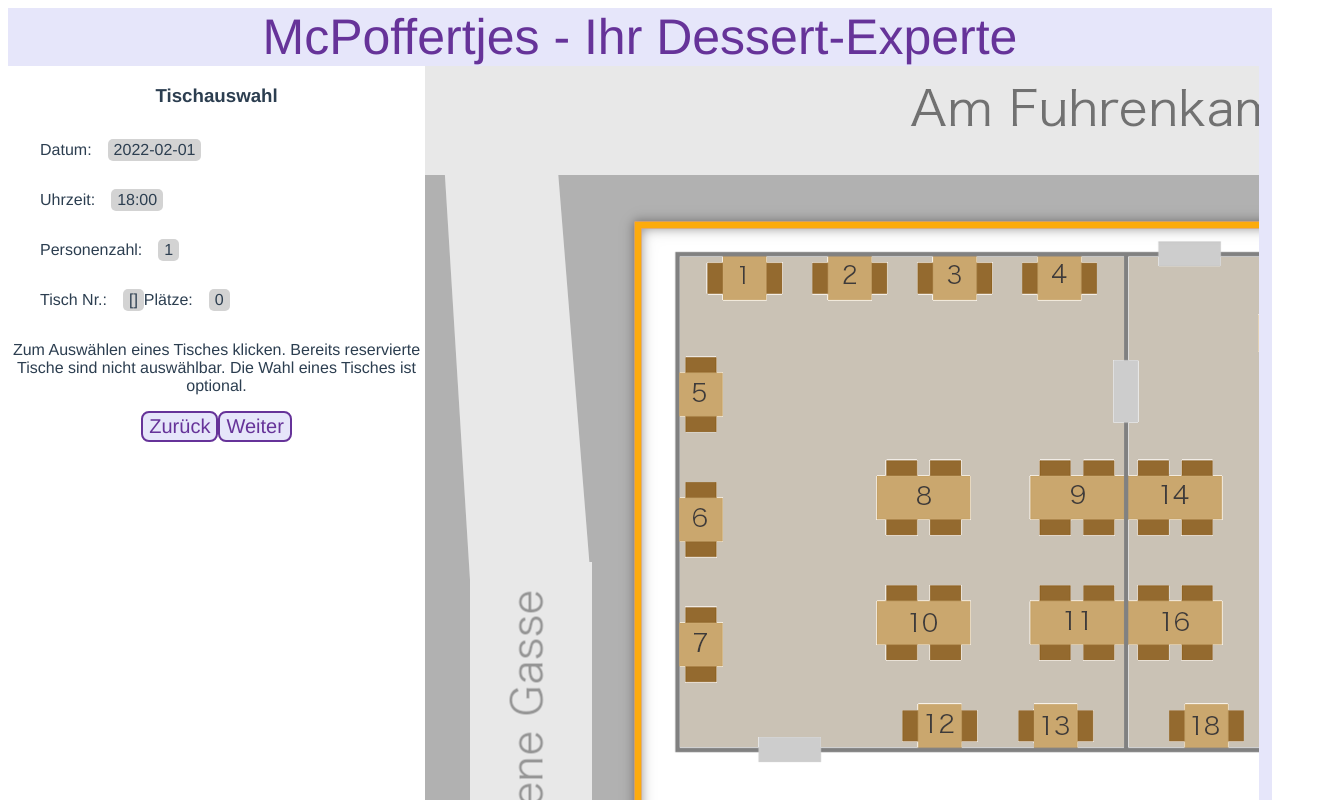
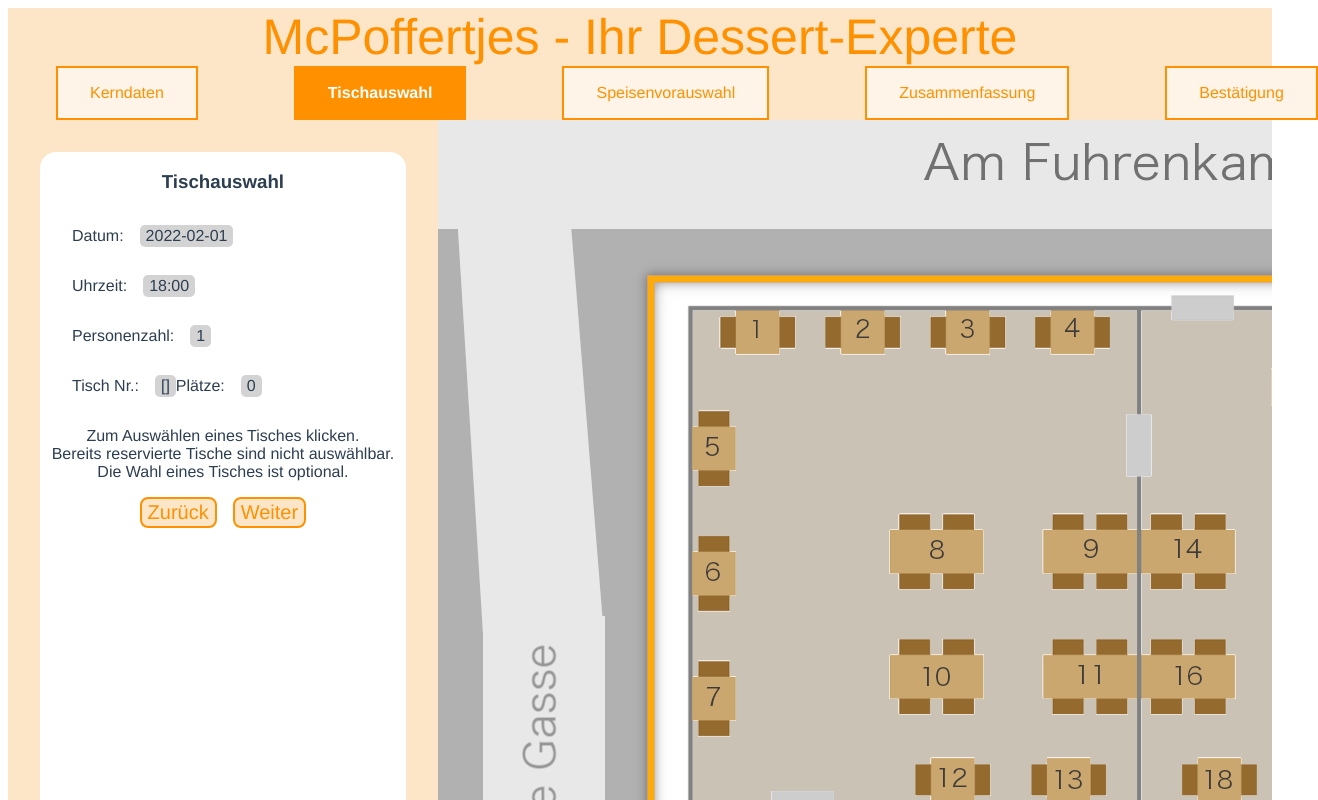
Before and after one commit to csspawn246/McPoffertjes, a Vue app: page /table-select in a window 1280 px wide. Shown: the top 800 px of the page, 1318 px wide, since content can reach past the window. Built offline with nearby package versions, Linux system fonts and the light colour scheme.

Commit message:
some global restyling, progress bar

```diff
--- a/src/less/default.less
+++ b/src/less/default.less
@@ -15,8 +15,23 @@ html, body {
     align-items: flex-start;
 }
 
+.progress-bar{
+  width: 100%;
+  div{
+    flex-grow: 1;
+    width: 100;
+    margin: 0 3rem;
+    padding: 0 2rem;
+    border: 2px solid rgb(255, 145, 0);
+    background-color: rgb(255, 244, 231);
+    p{
+      color: rgb(255, 145, 0);
+    };
+  }
+}
+
 .content{ //entire page content
-  background-color: lavender;
+  background-color: rgb(253, 230, 200);
   height: 100%;
 }
 
@@ -24,6 +39,8 @@ html, body {
   width: 33%;
   height: 100vh;
   background-color: white;
+  border-radius: 1rem;
+  margin: 2rem;
 
   .heading{
     width: 100%;
@@ -47,7 +64,7 @@ html, body {
     margin: 1rem;
     padding: 0.25rem;
     height: 1.5rem;
-    border: 1px solid rebeccapurple;
+    border: 1px solid rgb(255, 145, 0);
     border-radius: 0.5rem;
   }
 
@@ -77,11 +94,12 @@ html, body {
     a{
       font-size: 20px;
       text-decoration: none;
-      color: rebeccapurple;
-      background-color: lavender;
-      border: 2px solid rebeccapurple;
+      color: rgb(255, 145, 0);
+      background-color: rgb(253, 230, 200);
+      border: 2px solid rgb(255, 145, 0);
       border-radius: 0.5rem;
       padding: 2px 6px;
+      margin: 0 0.5rem;
     }
     a.disabled{
       pointer-events: none;
@@ -91,8 +109,8 @@ html, body {
       border: grey;
     }
     div{
-      background-color: lavender;
-      border: 2px solid rebeccapurple;
+      background-color: rgb(253, 230, 200);
+      border: 2px solid rgb(255, 145, 0);
       border-radius: 0.5rem;
       padding: 2px 6px;
     }
@@ -105,7 +123,7 @@ html, body {
  a{
     text-decoration: none;
     font-size: 50px;
-    color: rebeccapurple;
+    color: rgb(255, 145, 0);
   }
   a:hover{
     text-decoration: none;
--- a/src/views/basic.vue
+++ b/src/views/basic.vue
@@ -3,7 +3,23 @@
     <div class="content">
         <a class="page-heading" href="/">McPoffertjes - Ihr Dessert-Experte</a>
           <!-- <router-link to="/"><h1>McPoffertjes - Ihr Dessert-Experte</h1></router-link> -->
-
+          <div class="flexrow progress-bar">
+          <div id="Kerndaten">
+            <p>Kerndaten</p>
+          </div>
+          <div id="Tischauswahl">
+            <p>Tischauswahl</p>
+          </div>
+          <div id="Speisenvorauswahl">
+            <p>Speisenvorauswahl</p>
+          </div>
+          <div id="Zusammenfassung">
+            <p>Zusammenfassung</p>
+          </div>
+          <div id="Bestätigung">
+            <p>Bestätigung</p>
+          </div>
+        </div>
         <div class="flexcol sidebar-left">
             <h3 class="heading">Reservierung</h3>
 
@@ -43,7 +59,7 @@
               </table>
 
               <div class="opening-hours">
-                <h5>Öffungszeiten</h5>
+                <h5>Öffnungszeiten</h5>
                 <p>Di-So: 12-23 Uhr</p>
               </div>
 
@@ -129,6 +145,17 @@ export default {
 <style scoped lang="less">
 @import "~@/less/default.less";
 
+.progress-bar{
+  #Kerndaten{
+    background-color: rgb(255, 145, 0);
+    border: 2px solid rgb(255, 145, 0);
+    p{
+      color: white;
+      font-weight: 600;
+    };
+  }
+}
+
 
 
 </style>
--- a/src/views/dish-select.vue
+++ b/src/views/dish-select.vue
@@ -3,6 +3,23 @@
     <div class="content">
             <router-link class="page-heading" to="/">McPoffertjes - Ihr Dessert-Experte</router-link>
           <!-- <router-link to="/"><h1>McPoffertjes - Ihr Dessert-Experte</h1></router-link> -->
+        <div class="flexrow progress-bar">
+          <div id="Kerndaten">
+            <p>Kerndaten</p>
+          </div>
+          <div id="Tischauswahl">
+            <p>Tischauswahl</p>
+          </div>
+          <div id="Speisenvorauswahl">
+            <p>Speisenvorauswahl</p>
+          </div>
+          <div id="Zusammenfassung">
+            <p>Zusammenfassung</p>
+          </div>
+          <div id="Bestätigung">
+            <p>Bestätigung</p>
+          </div>
+        </div>
         <div class="wrapper">
         <div class="sidebar-left">
             <h3 class="heading">Speisenauswahl</h3>
@@ -27,7 +44,8 @@
                 <div class="table-nr-value">{{store.tableNr}}</div>
             </div>
 
-            <p>Die Speisenvorauswahl dient unserem Restaurant dazu, die benötigten Mengen bestimmter Zutaten
+            <p class="info">
+                Die Speisenvorauswahl dient unserem Restaurant dazu, die benötigten Mengen bestimmter Zutaten
                 besser einschätzen zu können. Wir versuchen, dies rechtzeitig unseren Lieferanten mitzuteilen,
                 sodass wir weniger Lebensmittel überbestellen und wegwerfen müssen.
                 Das trägt dazu bei, dass unsere Preise sowie unser CO2-Fußabdruck klein bleiben.
@@ -80,6 +98,16 @@ export default {
 <style scoped lang="less">
 @import "~@/less/default.less";
 
+.progress-bar{
+  #Speisenvorauswahl{
+    background-color: rgb(255, 145, 0);
+    border: 2px solid rgb(255, 145, 0);
+    p{
+      color: white;
+      font-weight: 600;
+    };
+  }
+}
 
 .flexrow{
   display: flex;
@@ -99,6 +127,10 @@ export default {
   }
 }
 
+.info{
+  margin: 2rem;
+}
+
 .wrapper {
   display: flex;
 }
--- a/src/views/start.vue
+++ b/src/views/start.vue
@@ -17,17 +17,7 @@
 <style scoped lang="less">
 //@import "../less/default.less";
 
-/* .flexrow{
-    display: flex;
-    flex-direction: row;
-    align-items: center;
-}
 
-.flexcol{
-    display: flex;
-    flex-direction: column;
-    align-items: flex-start;
-} */
 
 .router-link{
     background-color: green;
@@ -35,7 +25,7 @@
 
 .content{
     align-items: center;
-    background-color: lavender;
+    background-color: rgb(253, 230, 200);
     display: flex;
     flex-direction: column;
 
@@ -47,9 +37,9 @@
         a{
             font-size: 20px;
             text-decoration: none;
-            color: rebeccapurple;
-            background-color: lavender;
-            border: 2px solid rebeccapurple;
+            color: rgb(255, 145, 0);
+            background-color: rgb(253, 230, 200);
+            border: 2px solid rgb(255, 145, 0);
             border-radius: 0.5rem;
             padding: 2px 6px;
           }
--- a/src/views/success.vue
+++ b/src/views/success.vue
@@ -2,6 +2,23 @@
     <div class="header">
         <div class="content">
             <a class="page-heading" href="/">McPoffertjes - Ihr Dessert-Experte</a>
+            <div class="flexrow progress-bar">
+                <div id="Kerndaten">
+                    <p>Kerndaten</p>
+                </div>
+                <div id="Tischauswahl">
+                    <p>Tischauswahl</p>
+                </div>
+                <div id="Speisenvorauswahl">
+                    <p>Speisenvorauswahl</p>
+                </div>
+                <div id="Zusammenfassung">
+                    <p>Zusammenfassung</p>
+                </div>
+                <div id="Bestätigung">
+                    <p>Bestätigung</p>
+                </div>
+            </div>
             <p></p>
             <h>Herzlichen Dank für Deine Reservierung! <br> Deine Bestellung war erfolgreich!</h>
             <p>Zeige bitte folgenden Code im Restaurant vor:</p>
@@ -17,20 +34,31 @@
 </template>
 
 <style scoped lang="less">
-.router-link{
-    background-color: green;
+@import "~@/less/default.less";
+
+.progress-bar{
+  #Bestätigung{
+    background-color: rgb(255, 145, 0);
+    border: 2px solid rgb(255, 145, 0);
+    p{
+      color: white;
+      font-weight: 600;
+    };
+  }
 }
+
+
 
 .content{
     align-items: center;
-    background-color: lavender;
+    background-color: rgb(253, 230, 200);
     display: flex;
     flex-direction: column;
 
     a{
         text-decoration: none;
         font-size: 50px;
-        color: rebeccapurple;
+        color: rgb(255, 145, 0);
     }
     a:hover{
         text-decoration: underline;
@@ -43,9 +71,9 @@
         a{
             font-size: 20px;
             text-decoration: none;
-            color: rebeccapurple;
-            background-color: lavender;
-            border: 2px solid rebeccapurple;
+            color: rgb(255, 145, 0);
+            background-color: rgb(253, 230, 200);
+            border: 2px solid rgb(255, 145, 0);
             border-radius: 0.5rem;
             padding: 2px 6px;
           }
--- a/src/views/summary.vue
+++ b/src/views/summary.vue
@@ -3,6 +3,23 @@
     <div class="content">
         <router-link class="page-heading" to="/">McPoffertjes - Ihr Dessert-Experte</router-link>
           <!-- <router-link to="/"><h1>McPoffertjes - Ihr Dessert-Experte</h1></router-link> -->
+        <div class="flexrow progress-bar">
+          <div id="Kerndaten">
+            <p>Kerndaten</p>
+          </div>
+          <div id="Tischauswahl">
+            <p>Tischauswahl</p>
+          </div>
+          <div id="Speisenvorauswahl">
+            <p>Speisenvorauswahl</p>
+          </div>
+          <div id="Zusammenfassung">
+            <p>Zusammenfassung</p>
+          </div>
+          <div id="Bestätigung">
+            <p>Bestätigung</p>
+          </div>
+        </div>
         <div class= "box">
         <div class="sidebar-left">
             <h3 class="heading">Zusammenfassung</h3>
@@ -32,12 +49,13 @@
               <input type="email" id="email" v-model="store.email" required="required" :class="(store.email == undefined) && 'required'">
             </div>
 
-            <div class="line-item">
+            <div class="info line-item">
               Deine E-Mail-Adresse benötigen wir ausschließlich für die Reservierungsbestätigung.
             </div>
 
             <div class="flexrow buttons">
                 <router-link to="/dish-select">Zurück</router-link>
+                 <a href="/success" :class="!store.email && 'disabled'">Bestätigen</a>
                 <!-- <div><router-link to="/dish-select">Zurück</router-link></div> -->
             </div>
         </div>
@@ -57,9 +75,6 @@
               <strong class="name">Gesamt</strong>
               <strong class="price">{{sumPrice}}€</strong>
               <strong class="count">{{sumCount}}</strong>
-            </div>
-            <div class="flexrow buttons">
-                <a href="/success" :class="!store.email && 'disabled'">Bestätigen</a>
             </div>
             </div>
         </div>
@@ -84,6 +99,17 @@ export default {
 <style scoped lang="less">
 @import "~@/less/default.less";
 
+.progress-bar{
+  #Zusammenfassung{
+    background-color: rgb(255, 145, 0);
+    border: 2px solid rgb(255, 145, 0);
+    p{
+      color: white;
+      font-weight: 600;
+    };
+  }
+}
+
 #email{
   width: 15rem;
   margin: 1rem;
@@ -94,6 +120,10 @@ export default {
 .box{
     display: flex;
     align-items: center´´;
+}
+
+.info{
+  margin: 1rem;
 }
 
 .flexrow{
--- a/src/views/table-select.vue
+++ b/src/views/table-select.vue
@@ -3,6 +3,23 @@
     <div class="content">
         <router-link to="/">McPoffertjes - Ihr Dessert-Experte</router-link>
           <!-- <router-link to="/"><h1>McPoffertjes - Ihr Dessert-Experte</h1></router-link> -->
+          <div class="flexrow progress-bar">
+          <div id="Kerndaten">
+            <p>Kerndaten</p>
+          </div>
+          <div id="Tischauswahl">
+            <p>Tischauswahl</p>
+          </div>
+          <div id="Speisenvorauswahl">
+            <p>Speisenvorauswahl</p>
+          </div>
+          <div id="Zusammenfassung">
+            <p>Zusammenfassung</p>
+          </div>
+          <div id="Bestätigung">
+            <p>Bestätigung</p>
+          </div>
+        </div>
         <div class="wrapper">
         <div class="flexcol sidebar-left">
             <h3 class="heading">Tischauswahl</h3>
@@ -29,10 +46,13 @@
                 <div class="seat-count-value">{{selectedSeatCount}}</div>
             </div>
 
+            <div class="info-text">
+              <p class="info">Zum Auswählen eines Tisches klicken. <br>
+              Bereits reservierte Tische sind nicht auswählbar. <br>
+              Die Wahl eines Tisches ist optional.</p>
+            </div>
 
-            <p>Zum Auswählen eines Tisches klicken.
-              Bereits reservierte Tische sind nicht auswählbar.
-              Die Wahl eines Tisches ist optional.</p>
+
             <p v-if="error">Bitte wählen Sie die Tische so aus, dass die Anzahl an Sitzplätzen die Anzahl der reservierenden Personen um maximal 2 übersteigt.</p>
 
             <div class="flexrow buttons">
@@ -153,10 +173,26 @@ export default {
 <style scoped lang="less">
 @import "~@/less/default.less";
 
+.progress-bar{
+  #Tischauswahl{
+    background-color: rgb(255, 145, 0);
+    border: 2px solid rgb(255, 145, 0);
+    p{
+      color: white;
+      font-weight: 600;
+    };
+  }
+}
+
 area{
   display: block;
   cursor: pointer;
   border: 1px solid green;
+}
+
+.info-text{
+  width: 100%;
+  align-items: center;
 }
 
 .restaurant-layout{
@@ -185,6 +221,4 @@ area{
   }
 
 
-
-
 </style>
```
